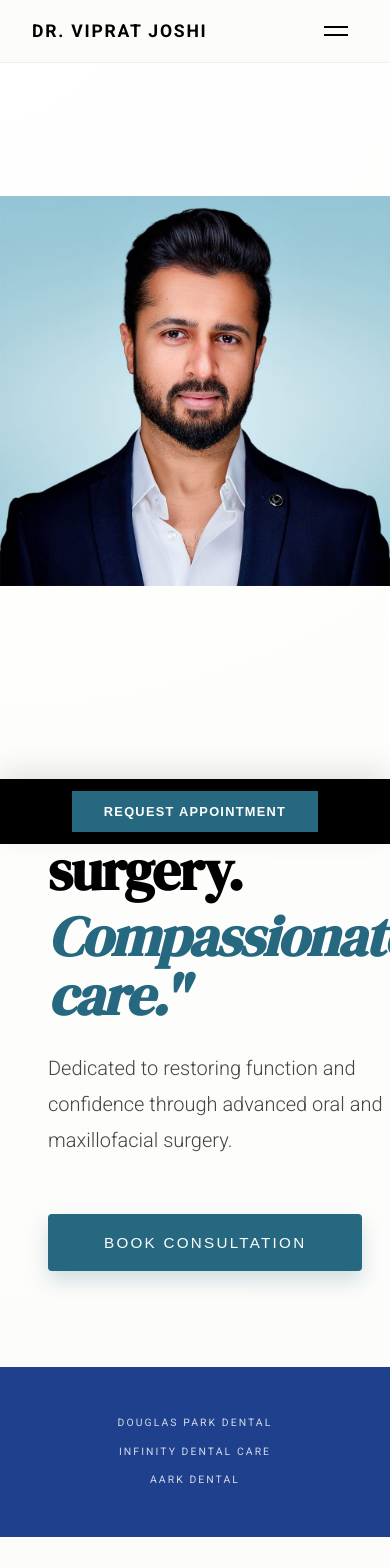
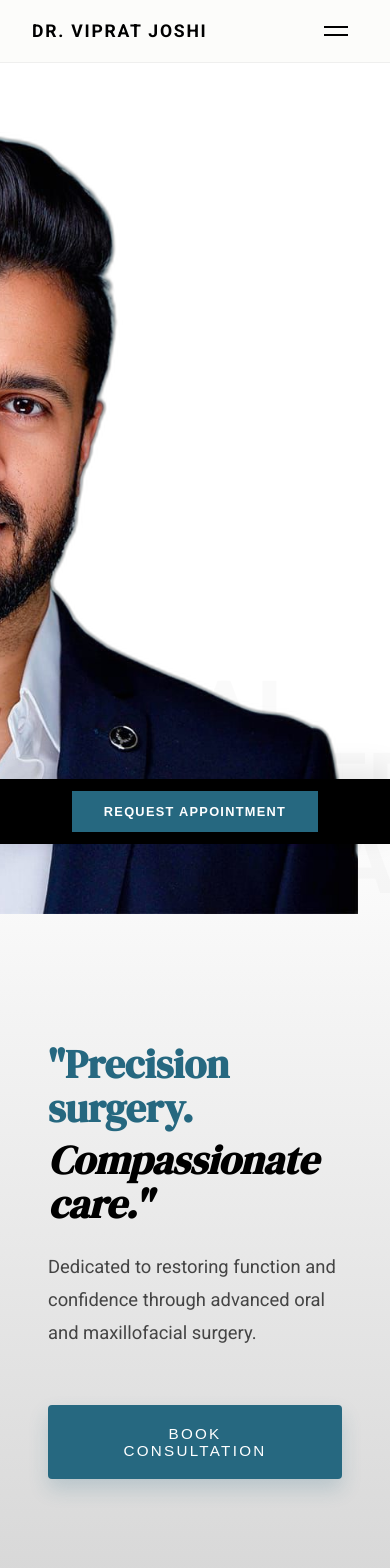
Before and after one commit to LuminaDigitals/viprat-joshi-portfolio, a Next.js app: page / in a window 390 px wide. Shown: the top 1568 px of the page. Built offline with nearby package versions, Linux system fonts and the light colour scheme.

Commit message:
style: finalize Dr Rhona style hero and fix philosophy mobile images

```diff
--- a/src/app/page.module.css
+++ b/src/app/page.module.css
@@ -1,55 +1,80 @@
 .heroRhona {
   display: flex;
-  min-height: 100vh;
-  background: radial-gradient(circle at top left, #FFFFFF 0%, var(--background) 100%);
-  padding-top: 6rem; /* Account for navbar */
+  min-height: 85vh;
+  /* Exact background from the photo: White top, fading to grey at the bottom */
+  background: linear-gradient(to bottom, #FFFFFF 0%, #FFFFFF 50%, #D8D8D8 100%);
+  padding-top: 5rem;
   position: relative;
   overflow: hidden;
 }
 
+.heroDecorativeText {
+  position: absolute;
+  top: 50%;
+  left: 4rem;
+  transform: translateY(-50%);
+  display: flex;
+  flex-direction: column;
+  line-height: 0.75; /* Tighter vertical stacking */
+  font-family: var(--font-sans);
+  font-size: clamp(6rem, 15vw, 18rem); /* Larger to act as texture */
+  font-weight: 900;
+  color: rgba(0, 0, 0, 0.02); /* Extremely faint so it doesn't clash */
+  z-index: 1;
+  pointer-events: none;
+}
+
 .heroRhonaText {
-  flex: 1;
+  flex: 1.2;
   display: flex;
   align-items: center;
-  padding: 4rem 8rem;
-  z-index: 2;
+  padding: 4rem 4rem 4rem 8rem;
+  z-index: 4;
+  position: relative;
 }
 
 .rhonaQuote {
   font-family: var(--font-serif);
-  font-size: clamp(3.5rem, 7vw, 5.5rem);
-  color: var(--foreground);
-  line-height: 1.05;
+  font-size: clamp(2.5rem, 5vw, 4rem);
+  color: var(--primary); /* Blue text like the 'Solutions for Food Addiction' */
+  line-height: 1.1;
   margin-bottom: 1.5rem;
-  letter-spacing: -0.02em;
 }
 
 .titleAccent {
-  color: var(--primary);
+  color: var(--foreground);
   font-style: italic;
   display: block;
   margin-top: 0.5rem;
 }
 
 .rhonaSub {
-  font-size: 1.25rem;
+  font-size: 1.15rem;
   color: var(--foreground-light);
   line-height: 1.8;
   max-width: 520px;
   margin-bottom: 3.5rem;
-  font-weight: 300;
+  font-weight: 400;
 }
 
 .heroRhonaImage {
   flex: 1;
   position: relative;
-  padding: 4rem 4rem 4rem 0; /* Float effect padding on desktop */
-  z-index: 2;
+  display: flex;
+  justify-content: flex-end;
+  align-items: flex-end; /* Touches the exact bottom edge like the photo */
+  padding: 0 4rem 0 0; /* Brings it closer to the edge but not perfectly flush */
+  z-index: 3;
 }
 
 .rhonaPortrait {
+  width: auto;
+  max-width: none; /* Allow it to scale past container if needed */
+  height: 95vh; /* Massive scale to fill the top void and act as a pillar */
+  max-height: 1100px;
   object-fit: contain;
-  object-position: center;
+  object-position: bottom right; /* Anchored to bottom right */
+  border-radius: 0;
 }
 
 .primaryButton {
--- a/src/app/page.tsx
+++ b/src/app/page.tsx
@@ -28,6 +28,13 @@ export default function Home() {
       <Navbar />
 
       <section className={styles.heroRhona}>
+        {/* Massive stacked background text mimicking 'MIND BODY SPIRIT' */}
+        <div className={styles.heroDecorativeText}>
+          <div>ORAL</div>
+          <div>SURGERY</div>
+          <div>SPECIALIST</div>
+        </div>
+
         <div className={styles.heroRhonaText}>
           <motion.div
             variants={staggerContainer}
@@ -52,9 +59,10 @@ export default function Home() {
         </div>
         <div className={styles.heroRhonaImage}>
           <Image
-            src="/potrait2.jpeg" /* Portrait Image */
+            src="/portrait2_transparent.png" /* Transparent Portrait Image */
             alt="Dr. Viprat Joshi Portrait"
-            fill
+            width={800}
+            height={1000}
             className={styles.rhonaPortrait}
             priority
           />
--- a/src/app/philosophy/page.module.css
+++ b/src/app/philosophy/page.module.css
@@ -156,6 +156,9 @@
   .principleImageWrapper {
     width: 100%;
     height: 350px;
+    min-height: 350px; /* Prevent flex collapse */
+    flex-shrink: 0; /* Prevent flex squishing */
+    position: relative; /* Ensure absolute children (Next Image) render correctly */
     box-shadow: 0 10px 30px rgba(0,0,0,0.1);
   }
 
@@ -191,6 +194,7 @@
 
   .principleImageWrapper {
     height: 280px;
+    min-height: 280px;
   }
 
   .principleNumber {
```
Also changed, not shown: public/portrait2_transparent.png (added), 1 other file (tests, documents, lock files or other folders).
